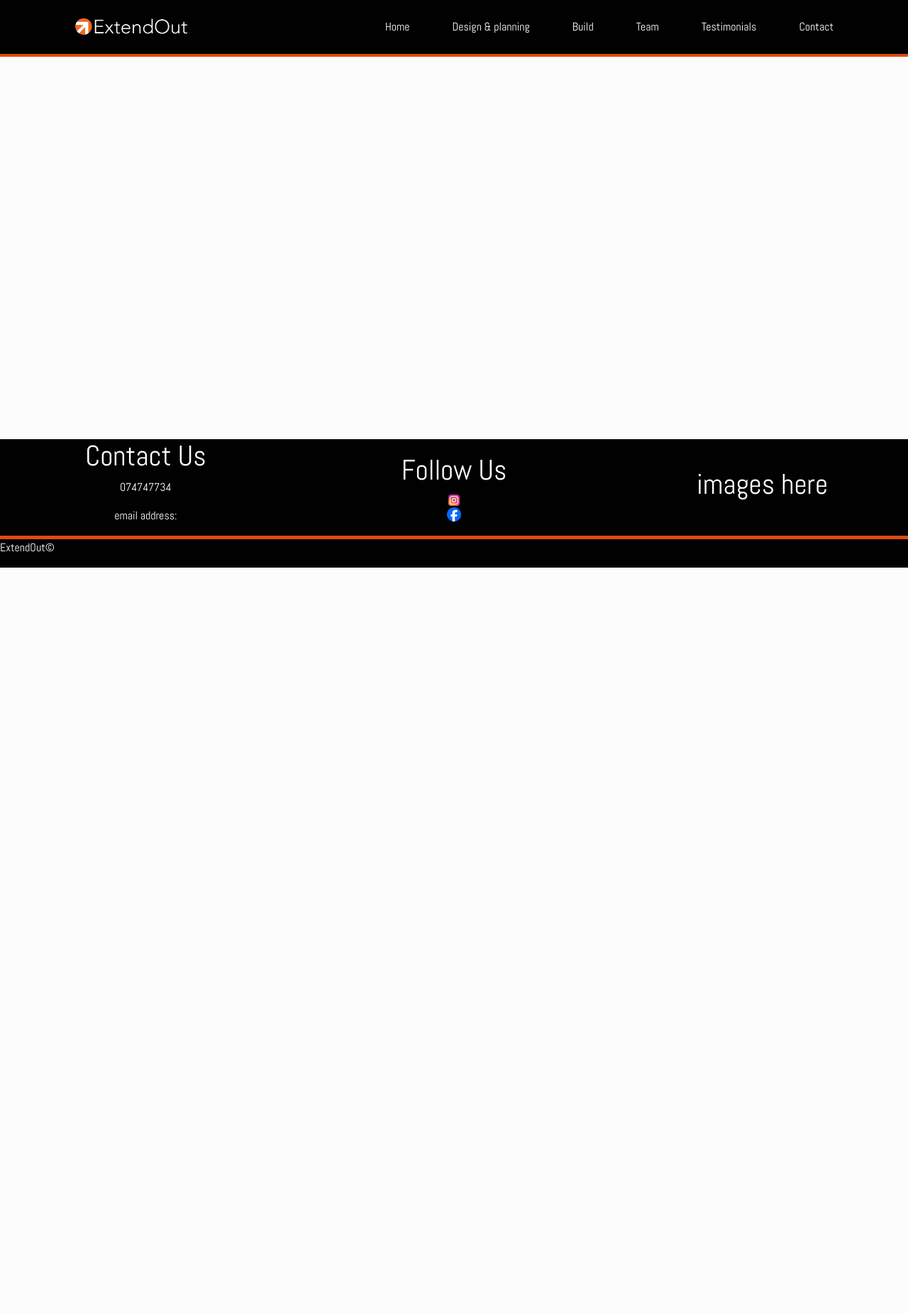
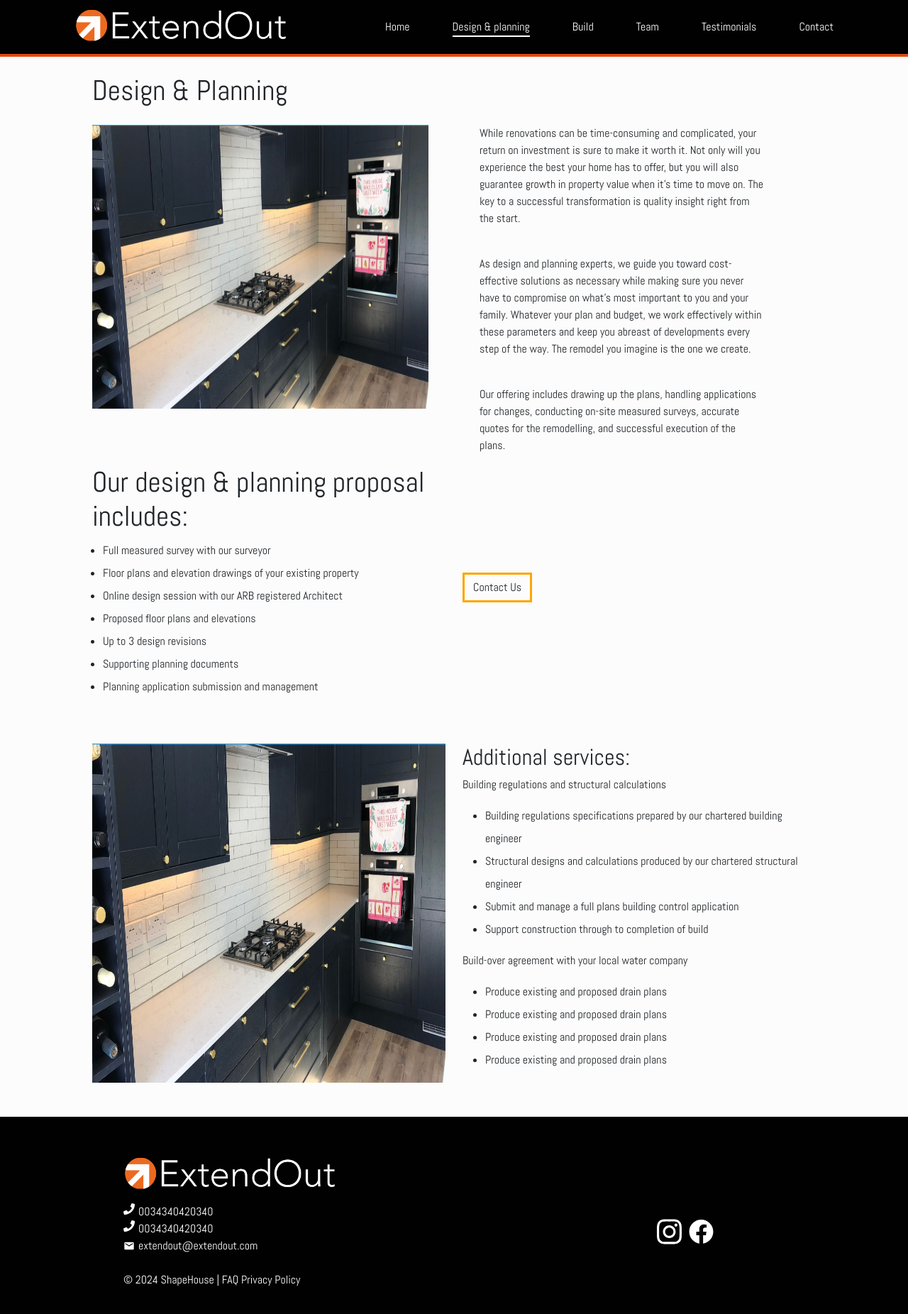
Before and after one commit to Ewicks/ExtendOut, a React (Create React App) app in the folder extendout/: page /design in a window 1280 px wide. Shown: the top 1852 px of the page at 71% size. Before the commit the page ends 800 px from the top, so only its background shows below. Built offline with nearby package versions, Linux system fonts and the light colour scheme.

Commit message:
Add desgin page

```diff
--- a/extendout/package.json
+++ b/extendout/package.json
@@ -11,6 +11,7 @@
     "bootstrap": "^5.3.2",
     "react": "^18.2.0",
     "react-dom": "^18.2.0",
+    "react-icons": "^5.0.1",
     "react-router-dom": "^6.21.3",
     "react-scripts": "^5.0.1",
     "web-vitals": "^2.1.4"
--- a/extendout/src/App.css
+++ b/extendout/src/App.css
@@ -30,7 +30,7 @@
 }
 
 .logo-img {
-  width: 160px;
+  width: 300px;
   height: 100%;
   object-fit: cover;
 }
@@ -125,7 +125,7 @@
 
 .home-img {
   width: 100%;
-  height: 100%;
+  height: 500px;
   background-repeat: no-repeat;
   object-fit: cover;
 }
@@ -215,3 +215,60 @@
 .line {
   border-bottom: 5px solid #DD4B12;
 }
+
+.phone {
+  display: flex;
+}
+
+.email {
+  display: flex;
+  justify-content: start;
+  align-items: center;
+}
+
+.social-icons {
+  display: flex;
+  height: 80px;
+  width: 80px;
+  font-size: 100px;
+  cursor: pointer;
+  gap: 10px;
+  justify-content: center;
+  align-items: center;
+}
+
+.phone-number {
+  margin-left: 5px;
+  margin-bottom: 0px;
+}
+
+.div {
+  padding: 10px;
+  max-width: 300px;
+}
+
+.design-img {
+  width: 100%;
+  height: 400px;
+}
+
+.design-imgg {
+  width: 100%;
+  height: 100%;
+}
+
+.extra-padding {
+  padding: 0px 130px;
+}
+
+.design-container {
+  max-width: 400px;
+}
+
+.bullet-points ul {
+  padding: 0px 15px;
+}
+.contact-btn {
+  border: 3px solid orange;
+  border-radius: 0px;
+}
--- a/extendout/src/App.js
+++ b/extendout/src/App.js
@@ -1,8 +1,9 @@
 import './App.css';
 import Navbar from './components/Navbar';
 import Footer from './components/Footer';
-import Home from './pages/home'
-import Contact from './pages/contact'
+import Home from './pages/home';
+import Contact from './pages/contact';
+import Design from './pages/design';
 import { BrowserRouter as Router, Routes, Route } from 'react-router-dom';
 
 
@@ -13,6 +14,7 @@
         <Navbar />
         <Routes>
           <Route path='/' element={<Home />} />
+          <Route path='/design' element={<Design />} />
           <Route path='/contact' element={<Contact />} />
         </Routes>
         <Footer />
--- a/extendout/src/components/Footer.jsx
+++ b/extendout/src/components/Footer.jsx
@@ -1,31 +1,48 @@
 import React from 'react'
-import Instagram from '../assets/images/insta.png';
-import Facebook from '../assets/images/facebook.png';
+import { FaPhone } from "react-icons/fa";
+import { MdEmail } from "react-icons/md";
+import { FaInstagram } from "react-icons/fa";
+import { FaFacebook } from "react-icons/fa";
+import Logo from '../assets/images/logo.png';
+
+
+
 
 const Footer = () => {
   return (
     <div className='footer'>
         <div className="row">
-            <div className="col d-flex justify-content-center align-items-center flex-column">
-                <h1>Contact Us</h1>
-                <p>074747734</p>
-                <p>email address: </p>
-            </div>
-            <div className="col d-flex justify-content-center align-items-center flex-column">
-                <h1>Follow Us</h1>
-                <img className='social-icons' src={Instagram} alt="" />
-                <img className='social-icons' src={Facebook} alt="" />
+            <div className="col d-flex justify-content-center align-items-center flex-column my-5">
+                <div className="div">
+                    <div className="logo">
+                        <img className='logo-img' src={Logo} alt="" />
+                    </div>
+                    <div className="phone mt-3">
+                        <FaPhone />
+                        <p className='phone-number'>0034340420340</p>
+                    </div>
+                    <div className="phone">
+                        <FaPhone />
+                        <p className='phone-number'>0034340420340</p>
+                    </div>
+                    <div className="email">
+                        <MdEmail />
+                        <p className='phone-number'>extendout@extendout.com</p>
+                    </div>
+                    <p className='my-4'>© 2024 ShapeHouse | FAQ Privacy Policy</p>
+
+                </div>
 
 
             </div>
             <div className="col d-flex justify-content-center align-items-center flex-column">
-                <h1>images here</h1>
+                <div className="social-icons">
+                    <FaInstagram />
+                    <FaFacebook />
+                </div>
             </div>
         </div>
-        <div className="line"></div>
-        <div className="bottom-footer">
-            <p>ExtendOut&#169;</p>
-        </div>
+
     </div>
   )
 }
--- a/extendout/src/components/Navbar.jsx
+++ b/extendout/src/components/Navbar.jsx
@@ -27,7 +27,7 @@
               <NavLink to="/">Home</NavLink>
             </li>
             <li>
-              <NavLink to="/blog">Design & planning</NavLink>
+              <NavLink to="/design">Design & planning</NavLink>
             </li>
             <li>
               <NavLink to="/projects">Build</NavLink>
--- /dev/null
+++ b/extendout/src/pages/design.jsx
@@ -0,0 +1,105 @@
+import React from 'react'
+import Kitchen from "../assets/images/kitchen.png";
+
+function Design() {
+  return (
+    <div>
+      <div className="extra-padding">
+      <div className="row">
+        <div className="col">
+          <h1 className='my-4'>Design & Planning</h1>
+        </div>
+      </div>
+      <div className="row gap-5">
+        <div className="col">
+          <img className='design-img' src={Kitchen} alt="" />
+        </div>
+        <div className="col">
+          <div className="design-container">
+            <p>While renovations can be time-consuming and
+              complicated, your return on investment is sure to
+              make it worth it. Not only will you experience the
+              best your home has to offer, but you will also
+               guarantee growth in property value when it’s time
+                to move on. The key to a successful transformation
+                 is quality insight right from the start.
+            </p>
+            <br />
+            <p>As design and planning experts, we guide you toward
+              cost-effective solutions as necessary while making
+              sure you never have to compromise on what’s most
+               important to you and your family. Whatever your plan
+               and budget, we work effectively within these
+                parameters and keep you abreast of developments
+                every step of the way. The remodel you imagine is
+                 the one we create.
+            </p>
+            <br />
+            <p>
+            Our offering includes drawing up the plans,
+            handling applications for changes, conducting
+            on-site measured surveys, accurate quotes for
+             the remodelling, and successful execution of the
+            plans.
+            </p>
+
+          </div>
+
+        </div>
+      </div>
+      <div className="row">
+        <div className="col">
+          <div className="bullet-points">
+            <h1>Our design & planning proposal includes:</h1>
+            <ul className='lh-lg'>
+              <li>Full measured survey with our surveyor</li>
+              <li>Floor plans and elevation drawings of your existing property</li>
+              <li>Online design session with our ARB registered Architect</li>
+              <li>Proposed floor plans and elevations</li>
+              <li>Up to 3 design revisions</li>
+              <li>Supporting planning documents</li>
+              <li>Planning application submission and management</li>
+            </ul>
+
+          </div>
+
+        </div>
+        <div className="col d-flex justify-content-start align-items-center">
+          <a className='btn contact-btn' href="">Contact Us</a>
+
+        </div>
+      </div>
+      <div className="row my-5">
+        <div className="col">
+          <img className='design-imgg' src={Kitchen} alt="" />
+        </div>
+        <div className="col">
+          <h2>Additional services:</h2>
+          <p>Building regulations and structural calculations</p>
+          <ul className='lh-lg'>
+            <li>Building regulations specifications prepared by
+              our chartered building engineer</li>
+              <li>Structural designs and calculations produced by
+              our chartered structural engineer</li>
+              <li>Submit and manage a full plans building control
+              application</li>
+              <li>Support construction through to completion of
+               build</li>
+          </ul>
+          <p>Build-over agreement with your local water company</p>
+          <ul className='lh-lg'>
+            <li>Produce existing and proposed drain plans</li>
+            <li>Produce existing and proposed drain plans</li>
+            <li>Produce existing and proposed drain plans</li>
+            <li>Produce existing and proposed drain plans</li>
+          </ul>
+        </div>
+      </div>
+
+      </div>
+
+    </div>
+  )
+}
+
+export default Design
--- a/extendout/src/pages/home.jsx
+++ b/extendout/src/pages/home.jsx
@@ -9,8 +9,7 @@
     <div className="home-page">
       <img className="home-img" src={Homeimage} alt="home-image" />
       <div className="center">
-        <h1 className="home-title">Extend Out </h1>
-        <p className="home-subtitle">asda sd asd asdasd </p>
+
         <button className="btn orange-btn mt-4">Contact Us</button>
       </div>
       <div className="row">
```
Also changed, not shown: 1 other file (tests, documents, lock files or other folders).
